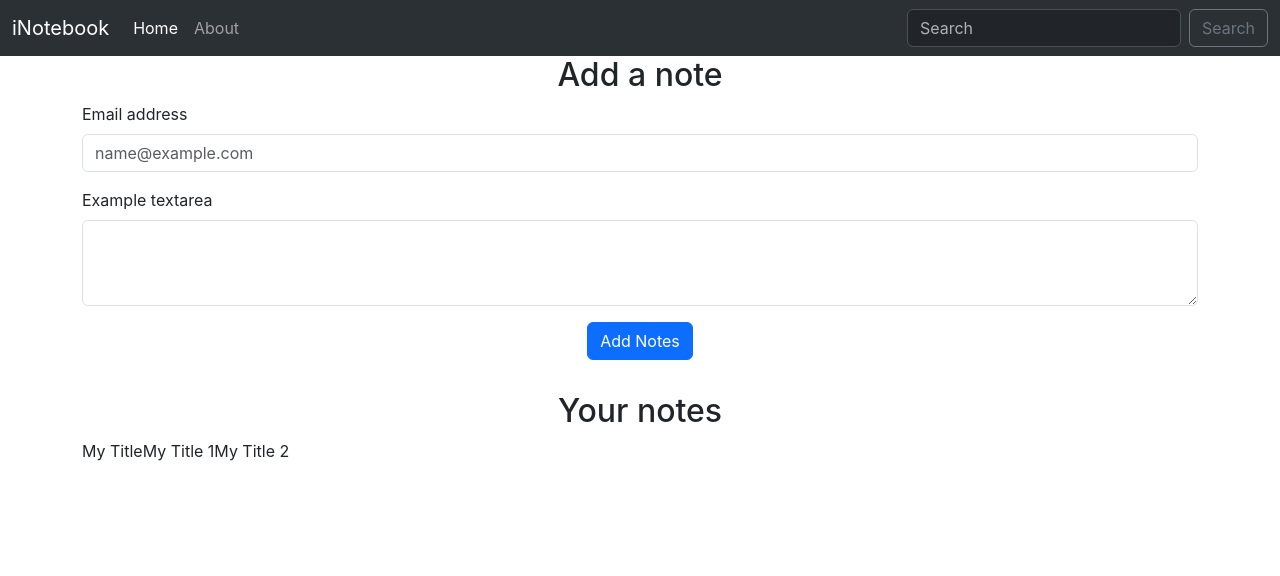
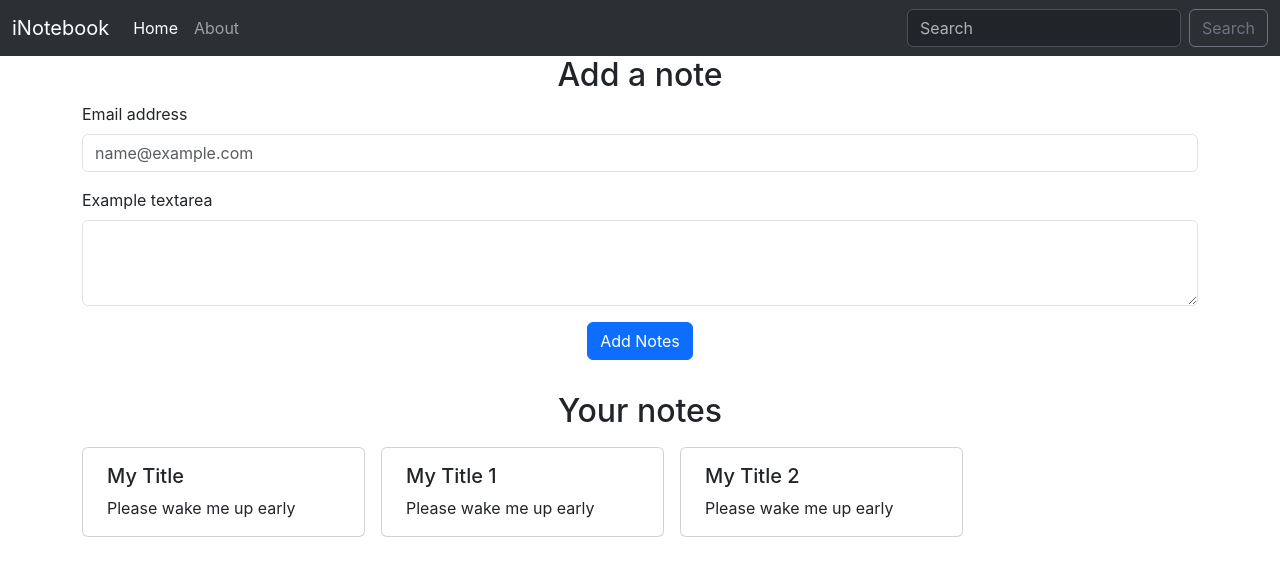
Before and after one commit to charankulal/iNotes, a React (Create React App) app: page / in a window 1280 px wide. Shown: the top 576 px of the page. Built offline with nearby package versions, Linux system fonts and the light colour scheme.

Commit message:
Created Notes and NoteItem component and designed the cards showing notes details

```diff
--- a/src/Components/Home.js
+++ b/src/Components/Home.js
@@ -1,10 +1,8 @@
 import React from "react";
-import { useContext } from "react";
-import noteContext from '../context/notes/NotesContext'
+import Notes from "./Notes";
 
 export default function Home() {
-    const context=useContext(noteContext)
-    const {notes,setNotes}=context
+
   return (
     <div>
       <h2 className="text-center">Add a note</h2>
@@ -34,10 +32,7 @@ export default function Home() {
     <button type="submit" className="btn btn-primary mb-3">Add Notes</button>
   </div>
       </form>
-      <h2 className="text-center">Your notes</h2>
-      {notes.map((notes)=>{
-        return notes.title
-      })}
+      <Notes/>
     </div>
   );
 }
--- /dev/null
+++ b/src/Components/NoteItem.js
@@ -0,0 +1,17 @@
+import React from "react";
+
+const NoteItem = (props) => {
+  const { note } = props;
+  return (
+
+      <div className="card m-2 col-md-3">
+        <div className="card-body">
+          <h5 className="card-title">{note.title}</h5>
+          <p className="card-text">{note.description}</p>
+        </div>
+      </div>
+
+  );
+};
+
+export default NoteItem;
--- /dev/null
+++ b/src/Components/Notes.js
@@ -0,0 +1,19 @@
+import React from 'react'
+import { useContext } from "react";
+import noteContext from '../context/notes/NotesContext'
+import NoteItem from './NoteItem';
+
+const Notes = () => {
+    const context=useContext(noteContext)
+    const {notes,setNotes}=context
+  return (
+    <div className='row g-3'>
+      <h2 className="text-center">Your notes</h2>
+      {notes.map((notes)=>{
+        return <NoteItem note={notes}/>
+      })}
+    </div>
+  )
+}
+
+export default Notes
```
